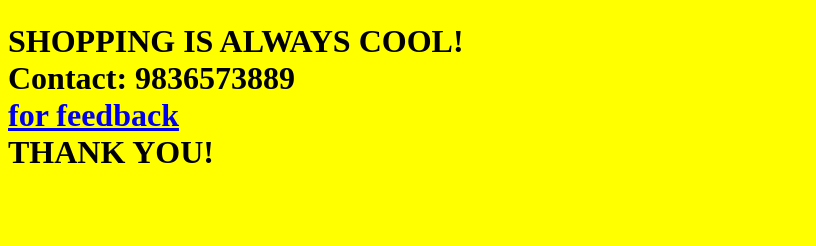
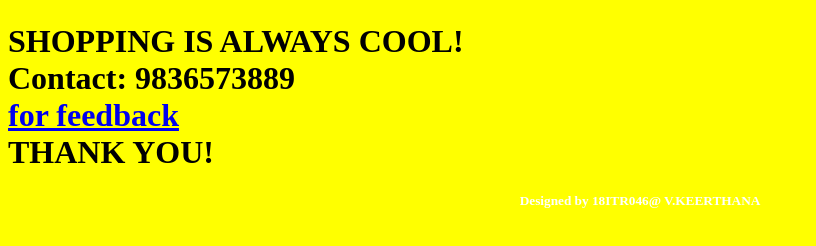
Before and after one commit to keerthanavasu/wondershoppingmall, a plain HTML site: page Feed.html in a window 1280 px wide. Shown: the part 378-624 px from the top of the page, without its empty margins (0-816 px from the left). Drawn offline with Linux system fonts and the light colour scheme.

Commit message:
Update Feed.html

```diff
--- a/Feed.html
+++ b/Feed.html
@@ -10,5 +10,6 @@ Contact: 9836573889<br>
 <a href="mailto:wondershop@gmail.com">for feedback</a>
 <br>
 THANK YOU!</h1>
+<h5 align="center" style="color:white;"><b>Designed by 18ITR046@ V.KEERTHANA</b></h5>
 </head>
 </html>
```
